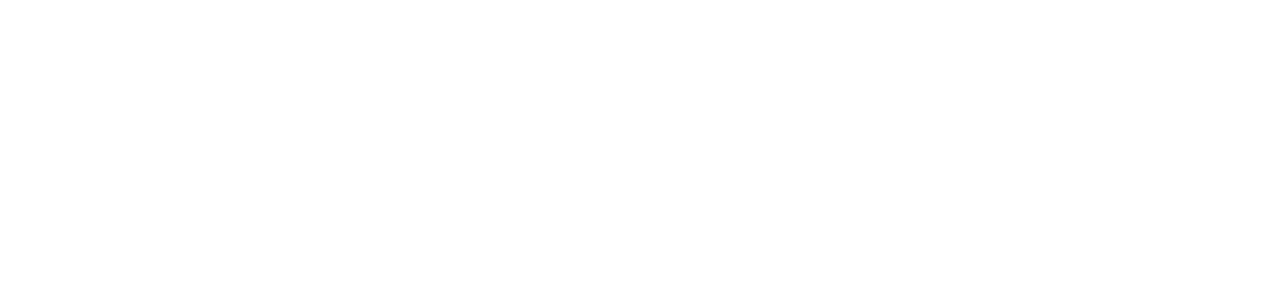
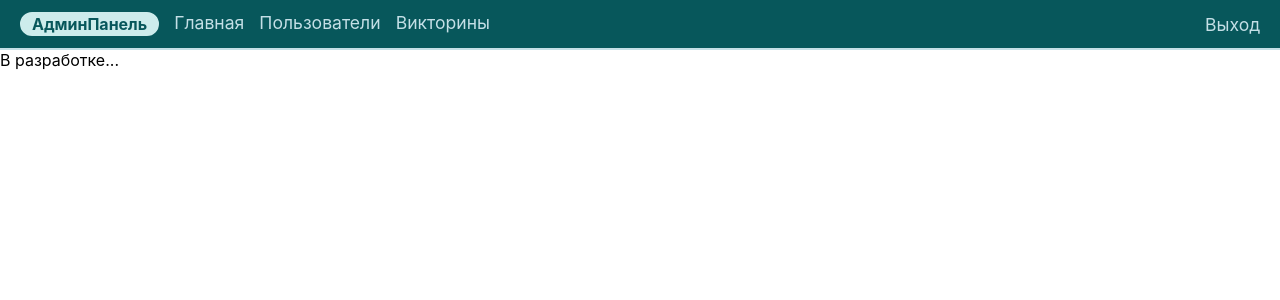
Before and after one commit to spitegod/quizzward, a React (Create React App) app: page /quizzes-admin in a window 1280 px wide. Before the commit this address had no page. Shown: the top 300 px of the page. Built offline with nearby package versions, Linux system fonts and the light colour scheme.

Commit message:
Created page 'quizzes'

```diff
--- a/src/App.js
+++ b/src/App.js
@@ -9,6 +9,7 @@
 import Profile from "./pages/Profile/Profile";
 import AdminPanel from "./pages/AdminPanel/AdminPanel";
 import UsersAdmin from "./pages/UsersAdmin/UsersAdmin";
+import QuizzesAdmin from "./pages/QuizzesAdmin/QuizzesAdmin";
 
 function App() {
   return (
@@ -35,6 +36,10 @@
           element={<UsersAdmin />}
         />
         <Route
+          path="/quizzes-admin"
+          element={<QuizzesAdmin />}
+        />
+        <Route
           path="/dashboard"
           element={<Dashboard />}
         />
--- a/src/components/NavAdmin/NavAdmin.js
+++ b/src/components/NavAdmin/NavAdmin.js
@@ -11,7 +11,7 @@
                 </div>
                 <Link to="/admin" className={`${s.navLink} ${s.active}`}>Главная</Link>
                 <Link to="/users-admin" className={s.navLink}>Пользователи</Link>
-                <Link to="/login" className={s.navLink}>Викторины</Link>
+                <Link to="/quizzes-admin" className={s.navLink}>Викторины</Link>
             </div>
             <Link to="/login" className={s.navLink}>Выход</Link>
         </nav>
--- /dev/null
+++ b/src/pages/QuizzesAdmin/QuizzesAdmin.js
@@ -0,0 +1,15 @@
+import NavAdmin from '../../components/NavAdmin/NavAdmin'
+
+
+const QuizzesAdmin = () => {
+    return (
+        <div>
+            <NavAdmin/>
+            <div>
+                В разработке...
+            </div>
+        </div>
+    )
+}
+
+export default QuizzesAdmin
```
Also changed, not shown: src/pages/QuizzesAdmin/QuizzesAdmin.module.css (added).
